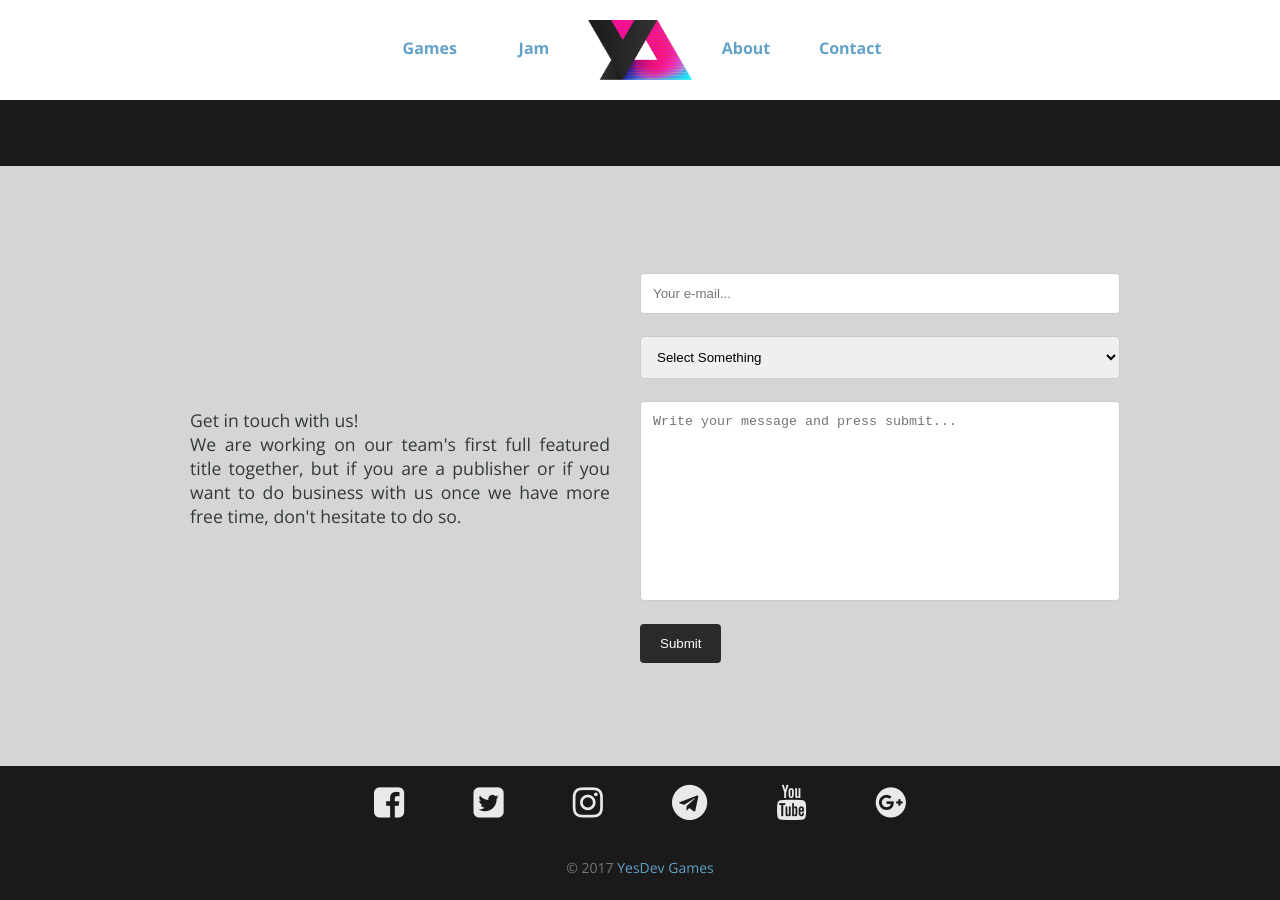
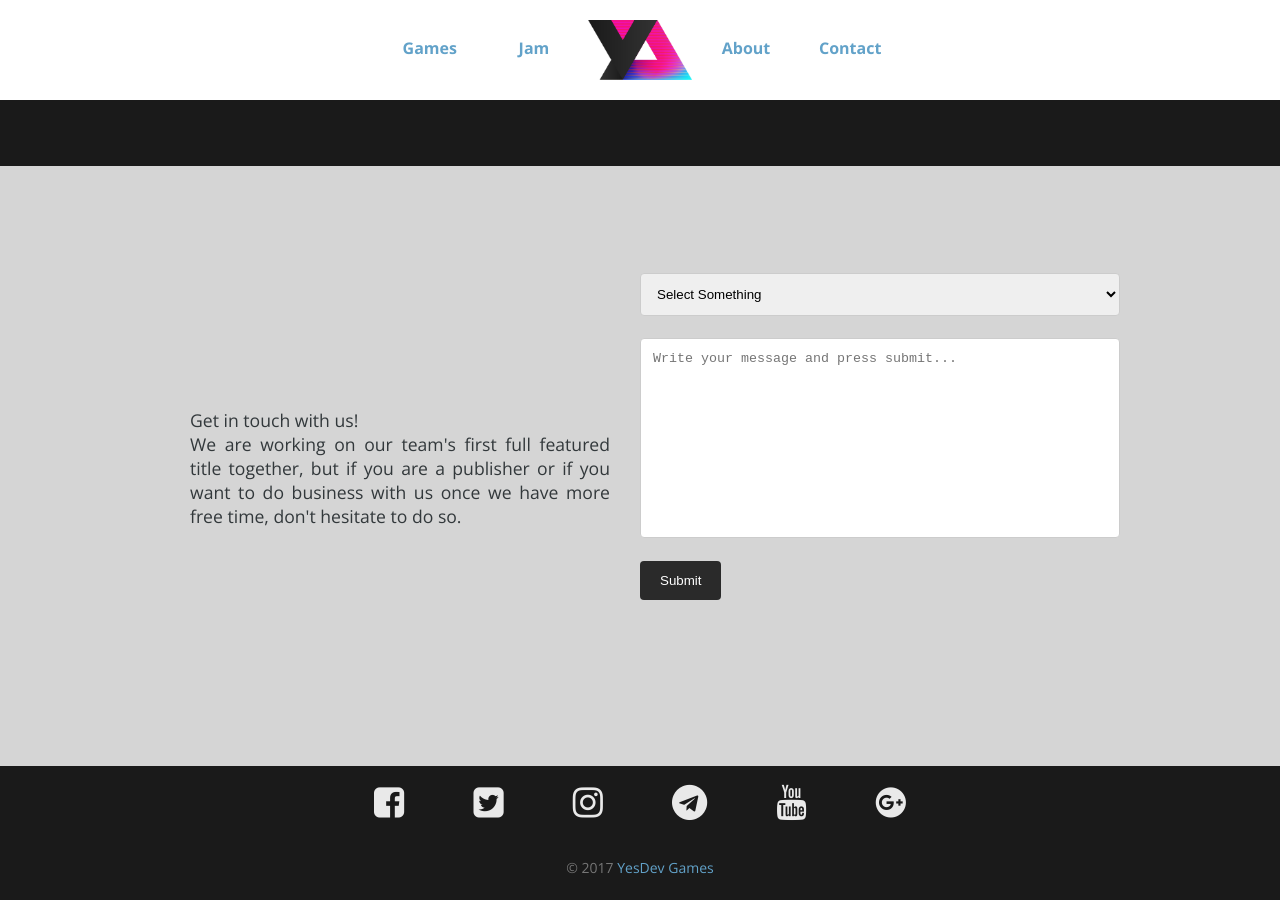
Before and after one commit to ricardobusta/yesdevgames.github.io, a Jekyll site: the page built from index.html, in a window 1280 px wide and 900 px high, scrolled down 2104 px. Built offline with Jekyll 4.4.1, drawn with Linux system fonts in a browser that asks for light colours; nearby versions of some CDN libraries; the list of posts is cut into pages by our own code.

Commit message:
Arrumando o form de contato

```diff
--- a/_includes/home/contact.html
+++ b/_includes/home/contact.html
@@ -6,15 +6,15 @@
     <span id="contact-text">Get in touch with us!<br>We are working on our team's first full featured title together, but if you are a publisher or if you want to do business with us once we have more free time, don't hesitate to do so.</span>
   </div>
   <div id="contact-right">
-  <form id="contact-form" action="mailto:admin@yesdev.games" method="post" enctype="text/plain">
-    <input type="text" id="mail" name="mail" placeholder="Your e-mail...">
+  <form id="contact-form" action="mailto:admin@yesdev.games" method="get" enctype="application/x-www-form-urlencoded">
+    <!--<input type="text" id="mail" name="mail" placeholder="Your e-mail...">-->
     <select id="subject" name="subject">
       <option value="null">Select Something</option>
       <option value="sub1">Whatever</option>
       <option value="sub2">Something</option>
       <option value="sub3">Other</option>
     </select>
-    <textarea id="comment" name="comment" placeholder="Write your message and press submit..." style="height:200px"></textarea>
+    <textarea id="body" name="body" placeholder="Write your message and press submit..." style="height:200px"></textarea>
     <input type="submit" value="Submit">
   </form>
   </div>
```
